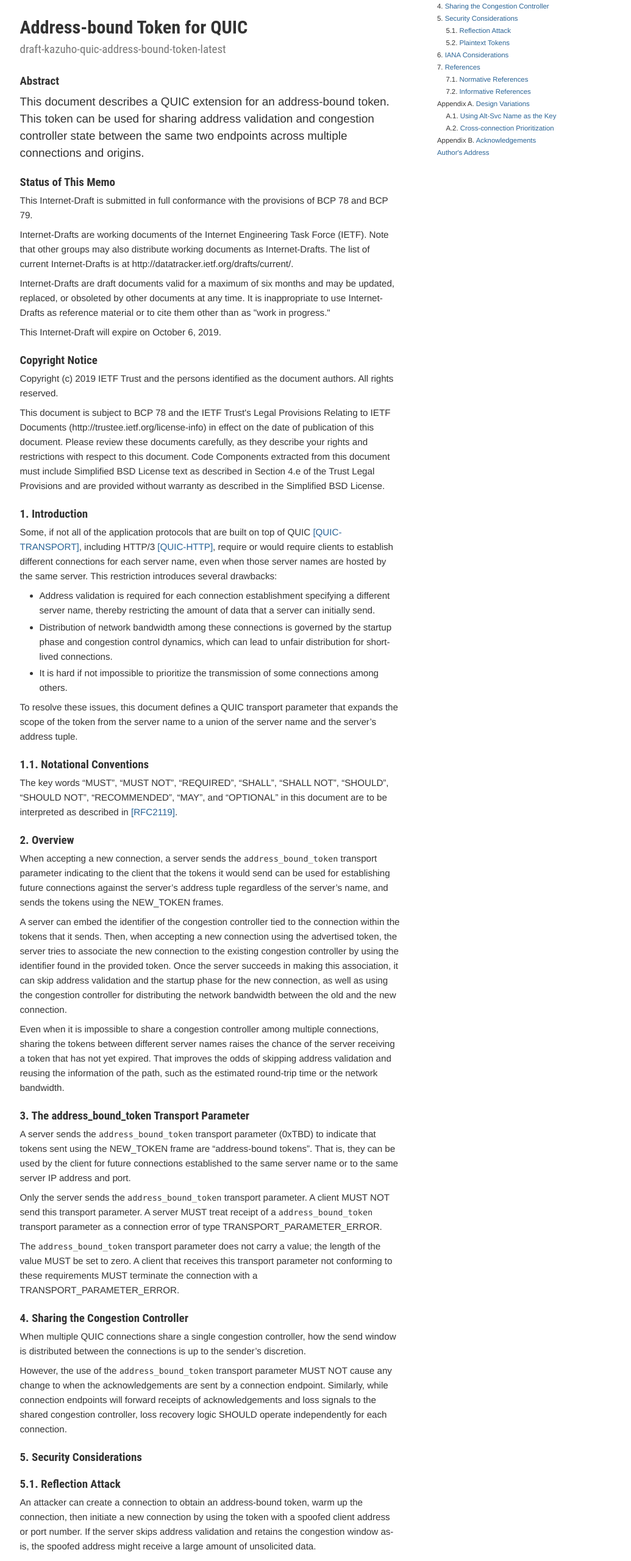
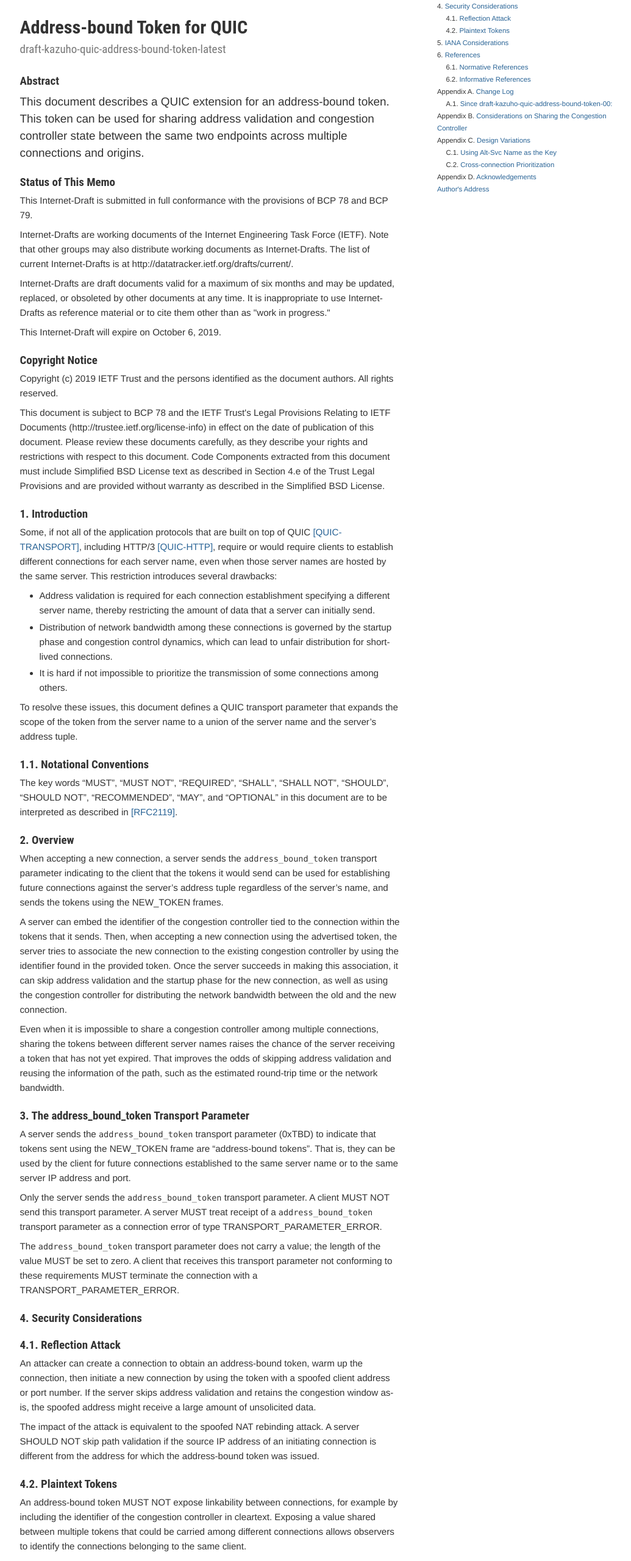
Before and after one commit to kazuho/draft-kazuho-quic-address-bound-token, a plain HTML site: page draft-kazuho-quic-address-bound-token.html in a window 1280 px wide. Shown: the part 180-2740 px from the top of the page at 61% size, without its empty margins (123-1158 px from the left). Drawn offline with Linux system fonts and the light colour scheme.

Commit message:
Script updating gh-pages from 8c3a4dc. [ci skip]

```diff
--- a/draft-kazuho-quic-address-bound-token.html
+++ b/draft-kazuho-quic-address-bound-token.html
@@ -285,18 +285,20 @@ ul.toc li {
 <link href="#rfc.section.1.1" rel="Chapter" title="1.1 Notational Conventions"/>
 <link href="#rfc.section.2" rel="Chapter" title="2 Overview"/>
 <link href="#rfc.section.3" rel="Chapter" title="3 The address_bound_token Transport Parameter"/>
-<link href="#rfc.section.4" rel="Chapter" title="4 Sharing the Congestion Controller"/>
-<link href="#rfc.section.5" rel="Chapter" title="5 Security Considerations"/>
-<link href="#rfc.section.5.1" rel="Chapter" title="5.1 Reflection Attack"/>
-<link href="#rfc.section.5.2" rel="Chapter" title="5.2 Plaintext Tokens"/>
-<link href="#rfc.section.6" rel="Chapter" title="6 IANA Considerations"/>
-<link href="#rfc.references" rel="Chapter" title="7 References"/>
-<link href="#rfc.references.1" rel="Chapter" title="7.1 Normative References"/>
-<link href="#rfc.references.2" rel="Chapter" title="7.2 Informative References"/>
-<link href="#rfc.appendix.A" rel="Chapter" title="A Design Variations"/>
-<link href="#rfc.appendix.A.1" rel="Chapter" title="A.1 Using Alt-Svc Name as the Key"/>
-<link href="#rfc.appendix.A.2" rel="Chapter" title="A.2 Cross-connection Prioritization"/>
-<link href="#rfc.appendix.B" rel="Chapter" title="B Acknowledgements"/>
+<link href="#rfc.section.4" rel="Chapter" title="4 Security Considerations"/>
+<link href="#rfc.section.4.1" rel="Chapter" title="4.1 Reflection Attack"/>
+<link href="#rfc.section.4.2" rel="Chapter" title="4.2 Plaintext Tokens"/>
+<link href="#rfc.section.5" rel="Chapter" title="5 IANA Considerations"/>
+<link href="#rfc.references" rel="Chapter" title="6 References"/>
+<link href="#rfc.references.1" rel="Chapter" title="6.1 Normative References"/>
+<link href="#rfc.references.2" rel="Chapter" title="6.2 Informative References"/>
+<link href="#rfc.appendix.A" rel="Chapter" title="A Change Log"/>
+<link href="#rfc.appendix.A.1" rel="Chapter" title="A.1 Since draft-kazuho-quic-address-bound-token-00:"/>
+<link href="#rfc.appendix.B" rel="Chapter" title="B Considerations on Sharing the Congestion Controller"/>
+<link href="#rfc.appendix.C" rel="Chapter" title="C Design Variations"/>
+<link href="#rfc.appendix.C.1" rel="Chapter" title="C.1 Using Alt-Svc Name as the Key"/>
+<link href="#rfc.appendix.C.2" rel="Chapter" title="C.2 Cross-connection Prioritization"/>
+<link href="#rfc.appendix.D" rel="Chapter" title="D Acknowledgements"/>
 <link href="#rfc.authors" rel="Chapter"/>
 
 
@@ -366,18 +368,20 @@ ul.toc li {
 <ul><li>1.1.   <a href="#rfc.section.1.1">Notational Conventions</a></li>
 </ul><li>2.   <a href="#rfc.section.2">Overview</a></li>
 <li>3.   <a href="#rfc.section.3">The address_bound_token Transport Parameter</a></li>
-<li>4.   <a href="#rfc.section.4">Sharing the Congestion Controller</a></li>
-<li>5.   <a href="#rfc.section.5">Security Considerations</a></li>
-<ul><li>5.1.   <a href="#rfc.section.5.1">Reflection Attack</a></li>
-<li>5.2.   <a href="#rfc.section.5.2">Plaintext Tokens</a></li>
-</ul><li>6.   <a href="#rfc.section.6">IANA Considerations</a></li>
-<li>7.   <a href="#rfc.references">References</a></li>
-<ul><li>7.1.   <a href="#rfc.references.1">Normative References</a></li>
-<li>7.2.   <a href="#rfc.references.2">Informative References</a></li>
-</ul><li>Appendix A.   <a href="#rfc.appendix.A">Design Variations</a></li>
-<ul><li>A.1.   <a href="#rfc.appendix.A.1">Using Alt-Svc Name as the Key</a></li>
-<li>A.2.   <a href="#rfc.appendix.A.2">Cross-connection Prioritization</a></li>
-</ul><li>Appendix B.   <a href="#rfc.appendix.B">Acknowledgements</a></li>
+<li>4.   <a href="#rfc.section.4">Security Considerations</a></li>
+<ul><li>4.1.   <a href="#rfc.section.4.1">Reflection Attack</a></li>
+<li>4.2.   <a href="#rfc.section.4.2">Plaintext Tokens</a></li>
+</ul><li>5.   <a href="#rfc.section.5">IANA Considerations</a></li>
+<li>6.   <a href="#rfc.references">References</a></li>
+<ul><li>6.1.   <a href="#rfc.references.1">Normative References</a></li>
+<li>6.2.   <a href="#rfc.references.2">Informative References</a></li>
+</ul><li>Appendix A.   <a href="#rfc.appendix.A">Change Log</a></li>
+<ul><li>A.1.   <a href="#rfc.appendix.A.1">Since draft-kazuho-quic-address-bound-token-00:</a></li>
+</ul><li>Appendix B.   <a href="#rfc.appendix.B">Considerations on Sharing the Congestion Controller</a></li>
+<li>Appendix C.   <a href="#rfc.appendix.C">Design Variations</a></li>
+<ul><li>C.1.   <a href="#rfc.appendix.C.1">Using Alt-Svc Name as the Key</a></li>
+<li>C.2.   <a href="#rfc.appendix.C.2">Cross-connection Prioritization</a></li>
+</ul><li>Appendix D.   <a href="#rfc.appendix.D">Acknowledgements</a></li>
 <li><a href="#rfc.authors">Author's Address</a></li>
 
 
@@ -403,19 +407,16 @@ ul.toc li {
 <p id="rfc.section.3.p.1">A server sends the <samp>address_bound_token</samp> transport parameter (0xTBD) to indicate that tokens sent using the NEW_TOKEN frame are &#8220;address-bound tokens&#8221;.  That is, they can be used by the client for future connections established to the same server name or to the same server IP address and port.</p>
 <p id="rfc.section.3.p.2">Only the server sends the <samp>address_bound_token</samp> transport parameter.  A client MUST NOT send this transport parameter.  A server MUST treat receipt of a <samp>address_bound_token</samp> transport parameter as a connection error of type TRANSPORT_PARAMETER_ERROR.</p>
 <p id="rfc.section.3.p.3">The <samp>address_bound_token</samp> transport parameter does not carry a value; the length of the value MUST be set to zero.  A client that receives this transport parameter not conforming to these requirements MUST terminate the connection with a TRANSPORT_PARAMETER_ERROR.</p>
-<h1 id="rfc.section.4"><a href="#rfc.section.4">4.</a> <a href="#sharing-the-congestion-controller" id="sharing-the-congestion-controller">Sharing the Congestion Controller</a></h1>
-<p id="rfc.section.4.p.1">When multiple QUIC connections share a single congestion controller, how the send window is distributed between the connections is up to the sender&#8217;s discretion.</p>
-<p id="rfc.section.4.p.2">However, the use of the <samp>address_bound_token</samp> transport parameter MUST NOT cause any change to when the acknowledgements are sent by a connection endpoint.  Similarly, while connection endpoints will forward receipts of acknowledgements and loss signals to the shared congestion controller, loss recovery logic SHOULD operate independently for each connection.</p>
-<h1 id="rfc.section.5"><a href="#rfc.section.5">5.</a> <a href="#security-considerations" id="security-considerations">Security Considerations</a></h1>
-<h1 id="rfc.section.5.1"><a href="#rfc.section.5.1">5.1.</a> <a href="#reflection-attack" id="reflection-attack">Reflection Attack</a></h1>
-<p id="rfc.section.5.1.p.1">An attacker can create a connection to obtain an address-bound token, warm up the connection, then initiate a new connection by using the token with a spoofed client address or port number.  If the server skips address validation and retains the congestion window as-is, the spoofed address might receive a large amount of unsolicited data.</p>
-<p id="rfc.section.5.1.p.2">The impact of the attack is equivalent to the spoofed NAT rebinding attack.  A server SHOULD NOT skip path validation if the source IP address of an initiating connection is different from the address for which the address-bound token was issued.</p>
-<h1 id="rfc.section.5.2"><a href="#rfc.section.5.2">5.2.</a> <a href="#plaintext-tokens" id="plaintext-tokens">Plaintext Tokens</a></h1>
-<p id="rfc.section.5.2.p.1">An address-bound token MUST NOT expose linkability between connections, for example by including the identifier of the congestion controller in cleartext.  Exposing a value shared between multiple tokens that could be carried among different connections allows observers to identify the connections belonging to the same client.</p>
-<h1 id="rfc.section.6"><a href="#rfc.section.6">6.</a> <a href="#iana-considerations" id="iana-considerations">IANA Considerations</a></h1>
-<p id="rfc.section.6.p.1">TBD</p>
-<h1 id="rfc.references"><a href="#rfc.references">7.</a> References</h1>
-<h1 id="rfc.references.1"><a href="#rfc.references.1">7.1.</a> Normative References</h1>
+<h1 id="rfc.section.4"><a href="#rfc.section.4">4.</a> <a href="#security-considerations" id="security-considerations">Security Considerations</a></h1>
+<h1 id="rfc.section.4.1"><a href="#rfc.section.4.1">4.1.</a> <a href="#reflection-attack" id="reflection-attack">Reflection Attack</a></h1>
+<p id="rfc.section.4.1.p.1">An attacker can create a connection to obtain an address-bound token, warm up the connection, then initiate a new connection by using the token with a spoofed client address or port number.  If the server skips address validation and retains the congestion window as-is, the spoofed address might receive a large amount of unsolicited data.</p>
+<p id="rfc.section.4.1.p.2">The impact of the attack is equivalent to the spoofed NAT rebinding attack.  A server SHOULD NOT skip path validation if the source IP address of an initiating connection is different from the address for which the address-bound token was issued.</p>
+<h1 id="rfc.section.4.2"><a href="#rfc.section.4.2">4.2.</a> <a href="#plaintext-tokens" id="plaintext-tokens">Plaintext Tokens</a></h1>
+<p id="rfc.section.4.2.p.1">An address-bound token MUST NOT expose linkability between connections, for example by including the identifier of the congestion controller in cleartext.  Exposing a value shared between multiple tokens that could be carried among different connections allows observers to identify the connections belonging to the same client.</p>
+<h1 id="rfc.section.5"><a href="#rfc.section.5">5.</a> <a href="#iana-considerations" id="iana-considerations">IANA Considerations</a></h1>
+<p id="rfc.section.5.p.1">TBD</p>
+<h1 id="rfc.references"><a href="#rfc.references">6.</a> References</h1>
+<h1 id="rfc.references.1"><a href="#rfc.references.1">6.1.</a> Normative References</h1>
 <table>
   <tbody>
     <tr>
@@ -432,7 +433,7 @@ ul.toc li {
     </tr>
   </tbody>
 </table>
-<h1 id="rfc.references.2"><a href="#rfc.references.2">7.2.</a> Informative References</h1>
+<h1 id="rfc.references.2"><a href="#rfc.references.2">6.2.</a> Informative References</h1>
 <table>
   <tbody>
     <tr>
@@ -449,15 +450,26 @@ ul.toc li {
     </tr>
   </tbody>
 </table>
-<h1 id="rfc.appendix.A"><a href="#rfc.appendix.A">Appendix A.</a> <a href="#design-variations" id="design-variations">Design Variations</a></h1>
-<h1 id="rfc.appendix.A.1"><a href="#rfc.appendix.A.1">A.1.</a> <a href="#using-alt-svc-name-as-the-key" id="using-alt-svc-name-as-the-key">Using Alt-Svc Name as the Key</a></h1>
-<p id="rfc.section.A.1.p.1">An alternative approach to using the server&#8217;s address tuple as the scope of the token is to use the <samp>host</samp> value of the Alt-Svc <a href="#RFC7838">[RFC7838]</a> header field as the scope.</p>
-<p id="rfc.section.A.1.p.2">In such an approach, a server would send one host value for all the origins it hosts.  Then, a client using the value of the host as the scope of the tokens would be able to send a token received on any of the connections that went to the server on any of the future connections that goes to the server.</p>
-<p id="rfc.section.A.1.p.3">The downside of the approach is that the design works only for HTTP/3 connections being upgraded by the Alt-Svc header field.</p>
-<h1 id="rfc.appendix.A.2"><a href="#rfc.appendix.A.2">A.2.</a> <a href="#cross-connection-prioritization" id="cross-connection-prioritization">Cross-connection Prioritization</a></h1>
-<p id="rfc.section.A.2.p.1">A natural extension to the proposed scheme would be to define a way of prioritizing the connections, so that some connections can be given higher precedence than others.  As an example, it would be sensible to prioritize a connection carrying real-time video stream above a connection that is transferring an update image of an operating system.</p>
-<p id="rfc.section.A.2.p.2">A simple way of prioritizing between the connections would be to associate a priority value to every connection that would be respected by the sender when it distributes the bandwidth among the connections.</p>
-<p id="rfc.section.A.2.p.3">The PRIORITY frame (type=0xTBD) indicates the priority.</p>
+<h1 id="rfc.appendix.A"><a href="#rfc.appendix.A">Appendix A.</a> <a href="#change-log" id="change-log">Change Log</a></h1>
+<h1 id="rfc.appendix.A.1"><a href="#rfc.appendix.A.1">A.1.</a> <a href="#since-draft-kazuho-quic-address-bound-token-00" id="since-draft-kazuho-quic-address-bound-token-00">Since draft-kazuho-quic-address-bound-token-00:</a></h1>
+<p/>
+
+<ul>
+  <li>None yet.</li>
+</ul>
+<h1 id="rfc.appendix.B"><a href="#rfc.appendix.B">Appendix B.</a> <a href="#considerations-on-sharing-the-congestion-controller" id="considerations-on-sharing-the-congestion-controller">Considerations on Sharing the Congestion Controller</a></h1>
+<p id="rfc.section.B.p.1">When multiple QUIC connections share a single congestion controller, how the send window is distributed between the connections is up to the sender&#8217;s discretion.</p>
+<p id="rfc.section.B.p.2">However, acknowledgements for each connection need to be sent within the timeframes required by each connection.  This is because the peer is not expected to change its behavior in any way when the congestion controller is consolidated.  In fact, it is invisible to the peer if the consolidation occurred.</p>
+<p id="rfc.section.B.p.3">Similarly, because acknowledgements are reported by the peer for each connection individually, it is suggested that the loss recovery logic would operate independently for each connection, while forwarding receipts of acknowledgements and loss signals to the shared congestion controller.</p>
+<h1 id="rfc.appendix.C"><a href="#rfc.appendix.C">Appendix C.</a> <a href="#design-variations" id="design-variations">Design Variations</a></h1>
+<h1 id="rfc.appendix.C.1"><a href="#rfc.appendix.C.1">C.1.</a> <a href="#using-alt-svc-name-as-the-key" id="using-alt-svc-name-as-the-key">Using Alt-Svc Name as the Key</a></h1>
+<p id="rfc.section.C.1.p.1">An alternative approach to using the server&#8217;s address tuple as the scope of the token is to use the <samp>host</samp> value of the Alt-Svc <a href="#RFC7838">[RFC7838]</a> header field as the scope.</p>
+<p id="rfc.section.C.1.p.2">In such an approach, a server would send one host value for all the origins it hosts.  Then, a client using the value of the host as the scope of the tokens would be able to send a token received on any of the connections that went to the server on any of the future connections that goes to the server.</p>
+<p id="rfc.section.C.1.p.3">The downside of the approach is that the design works only for HTTP/3 connections being upgraded by the Alt-Svc header field.</p>
+<h1 id="rfc.appendix.C.2"><a href="#rfc.appendix.C.2">C.2.</a> <a href="#cross-connection-prioritization" id="cross-connection-prioritization">Cross-connection Prioritization</a></h1>
+<p id="rfc.section.C.2.p.1">A natural extension to the proposed scheme would be to define a way of prioritizing the connections, so that some connections can be given higher precedence than others.  As an example, it would be sensible to prioritize a connection carrying real-time video stream above a connection that is transferring an update image of an operating system.</p>
+<p id="rfc.section.C.2.p.2">A simple way of prioritizing between the connections would be to associate a priority value to every connection that would be respected by the sender when it distributes the bandwidth among the connections.</p>
+<p id="rfc.section.C.2.p.3">The PRIORITY frame (type=0xTBD) indicates the priority.</p>
 <pre>
  0
  0 1 2 3 4 5 6 7
@@ -465,13 +477,13 @@ ul.toc li {
 |  Priority (8) |
 +-+-+-+-+-+-+-+-+
 </pre>
-<p id="rfc.section.A.2.p.4">The Priority field carries the priority of the connection, subtracted by one.</p>
-<p id="rfc.section.A.2.p.5">Each connection is assigned a priority value between 1 and 256.  The initial priority is 16.</p>
-<p id="rfc.section.A.2.p.6">The PRIORITY frame is sent by an endpoint to encourage the receiver to assign bandwidth proportional to the suggested priority value for each connection.</p>
-<p id="rfc.section.A.2.p.7">The priority value carried by the PRIORITY frame is unidirectional.  A client advertises its preference on how the data sent by the server should be prioritized; a server advertises its preference on how the data sent by the client should be prioritized.</p>
-<h1 id="rfc.appendix.B"><a href="#rfc.appendix.B">Appendix B.</a> <a href="#acknowledgements" id="acknowledgements">Acknowledgements</a></h1>
-<p id="rfc.section.B.p.1">Thanks to Eric Kinnear, Ian Swett, Jana Iyengar, Martin Thomson, Lucas Pardue for their feedback and suggestions.</p>
-<p id="rfc.section.B.p.2">A proposal exists that advocates for having a transport parameter to change the scope of a token to a list of server names: <a href="https://svs.informatik.uni-hamburg.de/publications/2019/2019-03-22-Sy-preprint-Surfing-the-Web-quicker-than-QUIC-via-a-shared-Address-Validation.pdf">https://svs.informatik.uni-hamburg.de/publications/2019/2019-03-22-Sy-preprint-Surfing-the-Web-quicker-than-QUIC-via-a-shared-Address-Validation.pdf</a>.  The approach described in this document is different from that in the following aspects:</p>
+<p id="rfc.section.C.2.p.4">The Priority field carries the priority of the connection, subtracted by one.</p>
+<p id="rfc.section.C.2.p.5">Each connection is assigned a priority value between 1 and 256.  The initial priority is 16.</p>
+<p id="rfc.section.C.2.p.6">The PRIORITY frame is sent by an endpoint to encourage the receiver to assign bandwidth proportional to the suggested priority value for each connection.</p>
+<p id="rfc.section.C.2.p.7">The priority value carried by the PRIORITY frame is unidirectional.  A client advertises its preference on how the data sent by the server should be prioritized; a server advertises its preference on how the data sent by the client should be prioritized.</p>
+<h1 id="rfc.appendix.D"><a href="#rfc.appendix.D">Appendix D.</a> <a href="#acknowledgements" id="acknowledgements">Acknowledgements</a></h1>
+<p id="rfc.section.D.p.1">Thanks to Eric Kinnear, Ian Swett, Jana Iyengar, Martin Thomson, Lucas Pardue for their feedback and suggestions.</p>
+<p id="rfc.section.D.p.2">A proposal exists that advocates for having a transport parameter to change the scope of a token to a list of server names: <a href="https://svs.informatik.uni-hamburg.de/publications/2019/2019-03-22-Sy-preprint-Surfing-the-Web-quicker-than-QUIC-via-a-shared-Address-Validation.pdf">https://svs.informatik.uni-hamburg.de/publications/2019/2019-03-22-Sy-preprint-Surfing-the-Web-quicker-than-QUIC-via-a-shared-Address-Validation.pdf</a>.  The approach described in this document is different from that in the following aspects:</p>
 <p/>
 
 <ul>
```
Also changed, not shown: draft-kazuho-quic-address-bound-token.txt.
